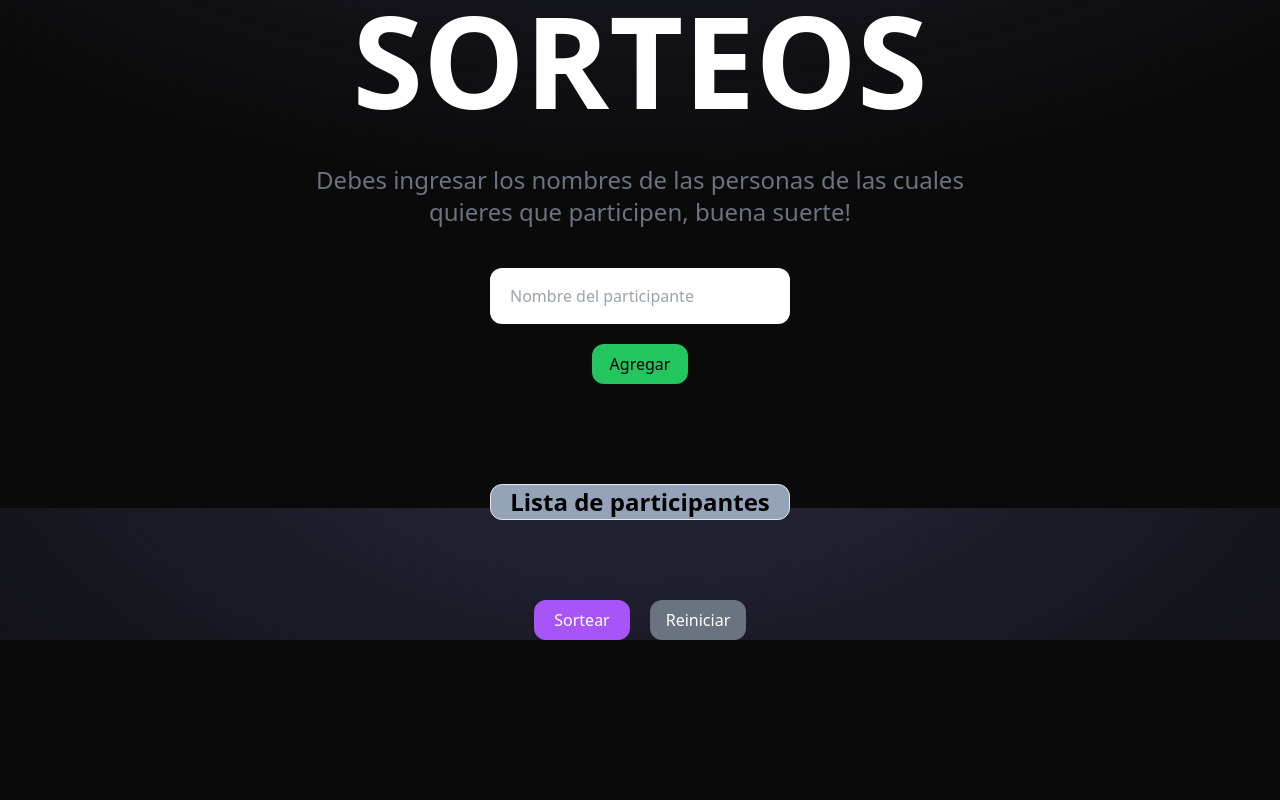
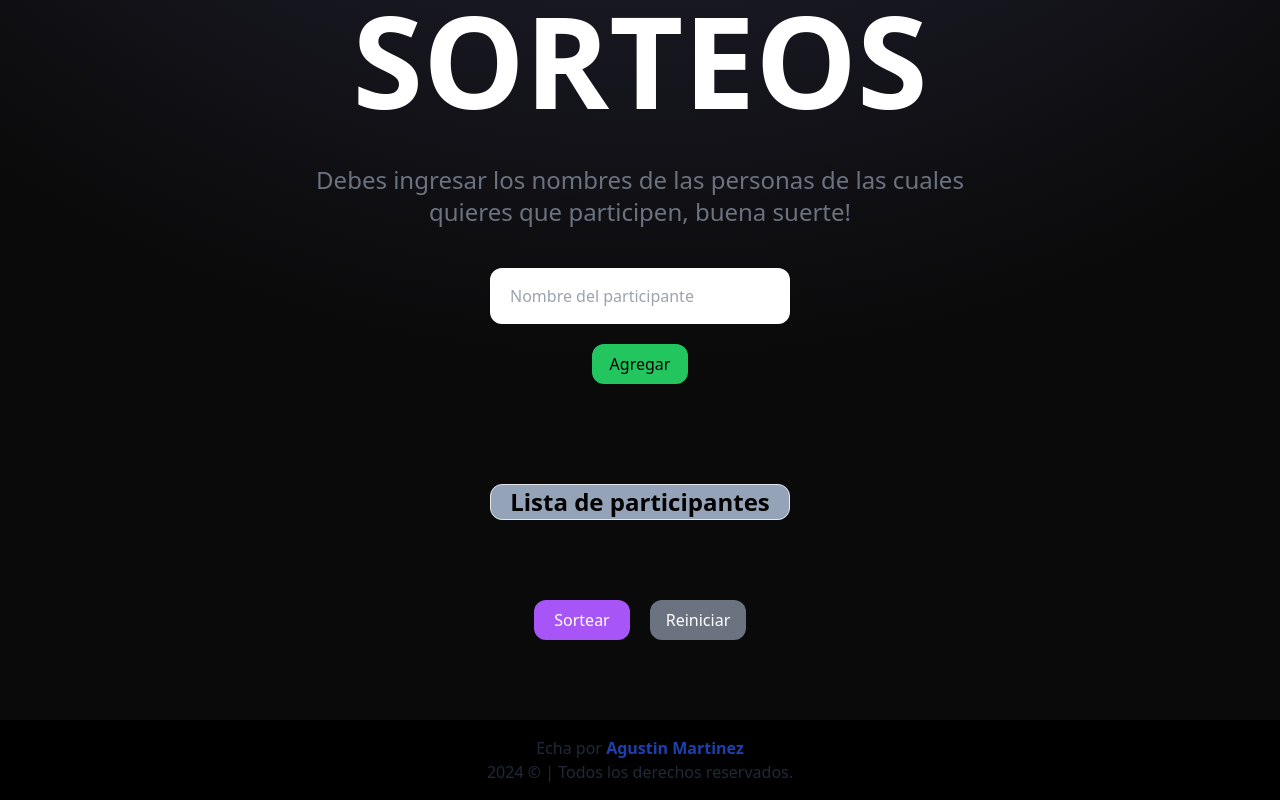
Before and after one commit to Soyagvs/sorteo-react, a React (Vite) app: page / in a window 1280 px wide. Shown: the part 292-1092 px from the top of the page. Before the commit the page ends 932 px from the top, so only its background shows below. Built offline with nearby package versions, Linux system fonts and the light colour scheme.

Commit message:
array responsive

```diff
--- a/index.html
+++ b/index.html
@@ -1,5 +1,5 @@
 <!doctype html>
-<html lang="en" class="bg-neutral-950 bg-[radial-gradient(ellipse_80%_80%_at_50%_-20%,rgba(120,119,198,0.3),rgba(255,255,255,0))] h-dvh">
+<html lang="en" class="bg-neutral-950 bg-[radial-gradient(ellipse_80%_80%_at_50%_-20%,rgba(120,119,198,0.3),rgba(255,255,255,0))] h-dvh lg:h-auto">
   <head>
     <meta charset="UTF-8" />
     <meta name="viewport" content="width=device-width, initial-scale=1.0" />
--- a/src/App.jsx
+++ b/src/App.jsx
@@ -1,9 +1,11 @@
+import Footer from "./components/footer/Footer"
 import { Home } from "./pages/Home"
 
 const App = () => {
   return (
     <>
       <Home />
+      <Footer />
     </>
   )
 }
--- /dev/null
+++ b/src/components/footer/Footer.jsx
@@ -0,0 +1,12 @@
+import React from 'react'
+
+const Footer = () => {
+  return (
+    <footer className='flex  flex-col justify-center items-center bg-black h-20 mt-20'>
+          <p>Echa por <a href="https://www.instagram.com/soyagvs/" target='_blank' className='text-blue-800 font-semibold' >Agustin Martinez</a></p>
+      <p>2024 &copy; | Todos los derechos reservados.</p>
+    </footer>
+  )
+}
+
+export default Footer
--- a/src/pages/Home.jsx
+++ b/src/pages/Home.jsx
@@ -2,12 +2,12 @@ import { TableList } from "../components/table/TableList"
 
 export const Home = () => {
     return (
-        <div className="flex flex-col justify-center items-center mt-40 gap-10">
+        <main className="flex flex-col justify-center items-center pt-40 gap-10">
             <h1 className="text-white font-bold text-pretty max-sm:text-5xl max-lg:text-8xl lg:text-9xl text-center max-sm:w-[100%]">Bienvenidos a SORTEOS</h1>
             <p className="text-gray-500 text-2xl text-center w-[700px] max-md:w-[600px] max-sm:w-[300px] mx-52">Debes ingresar los nombres de las personas de las cuales quieres que participen, buena suerte!</p>
             <div className="flex flex-col justify-center items-center gap-5">
                 <TableList />
             </div>
-        </div>
+        </main>
     )
 }
```
